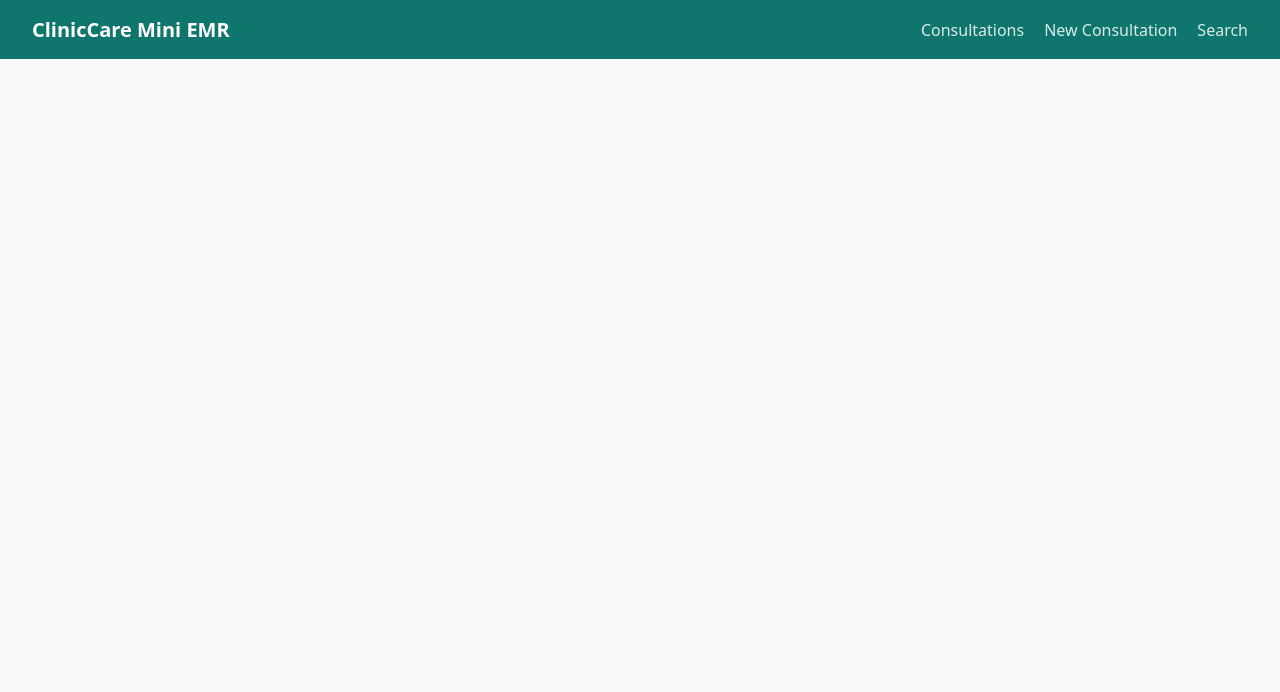
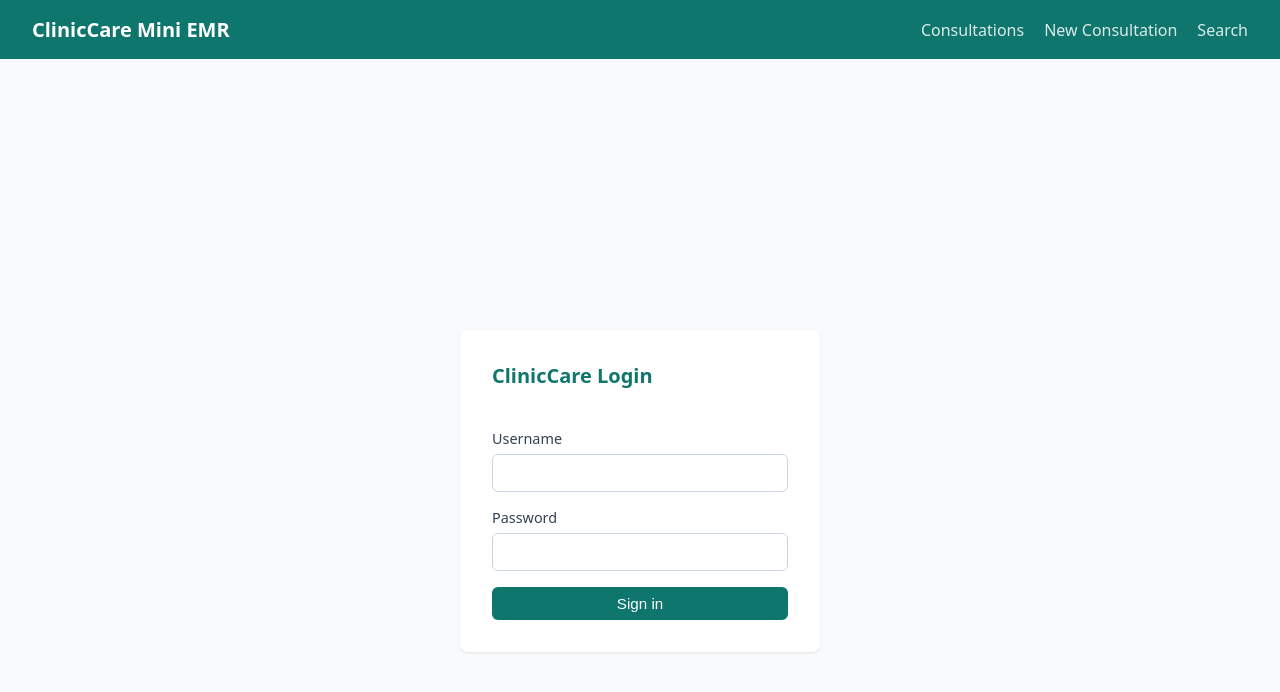
Before and after one commit to nttrung2406/clinic_care, a Nuxt app in the folder frontend/: page /login in a window 1280 px wide. Shown: the top 692 px of the page. Built offline with nearby package versions, Linux system fonts and the light colour scheme.

Commit message:
Add login component

```diff
--- /dev/null
+++ b/frontend/pages/login.vue
@@ -0,0 +1,72 @@
+<script setup lang="ts">
+const { login } = useAuthApi()
+const { setToken, isLoggedIn } = useAuth()
+
+if (isLoggedIn.value) {
+  await navigateTo('/consultations')
+}
+
+const username = ref('')
+const password = ref('')
+const loading = ref(false)
+const errorMessage = ref('')
+
+async function onSubmit() {
+  errorMessage.value = ''
+  loading.value = true
+  try {
+    const { access_token } = await login({ username: username.value, password: password.value })
+    setToken(access_token)
+    await navigateTo('/consultations')
+  } catch {
+    errorMessage.value = 'Invalid username or password.'
+  } finally {
+    loading.value = false
+  }
+}
+</script>
+
+<template>
+  <div class="login-page">
+    <form class="form login-form" @submit.prevent="onSubmit">
+      <h1>ClinicCare Login</h1>
+      <label>
+        Username
+        <input v-model="username" type="text" autocomplete="username" required />
+      </label>
+      <label>
+        Password
+        <input v-model="password" type="password" autocomplete="current-password" required />
+      </label>
+      <p v-if="errorMessage" class="error">{{ errorMessage }}</p>
+      <button type="submit" class="btn" :disabled="loading">
+        {{ loading ? 'Signing in…' : 'Sign in' }}
+      </button>
+    </form>
+  </div>
+</template>
+
+<style scoped>
+.login-page {
+  min-height: 100vh;
+  display: flex;
+  align-items: center;
+  justify-content: center;
+  background: #f8fafc;
+}
+
+.login-form {
+  background: white;
+  padding: 2rem;
+  border-radius: 0.5rem;
+  box-shadow: 0 1px 3px rgba(0, 0, 0, 0.1);
+  width: 100%;
+  max-width: 360px;
+}
+
+.login-form h1 {
+  font-size: 1.25rem;
+  margin: 0 0 1.5rem;
+  color: #0f766e;
+}
+</style>
```
